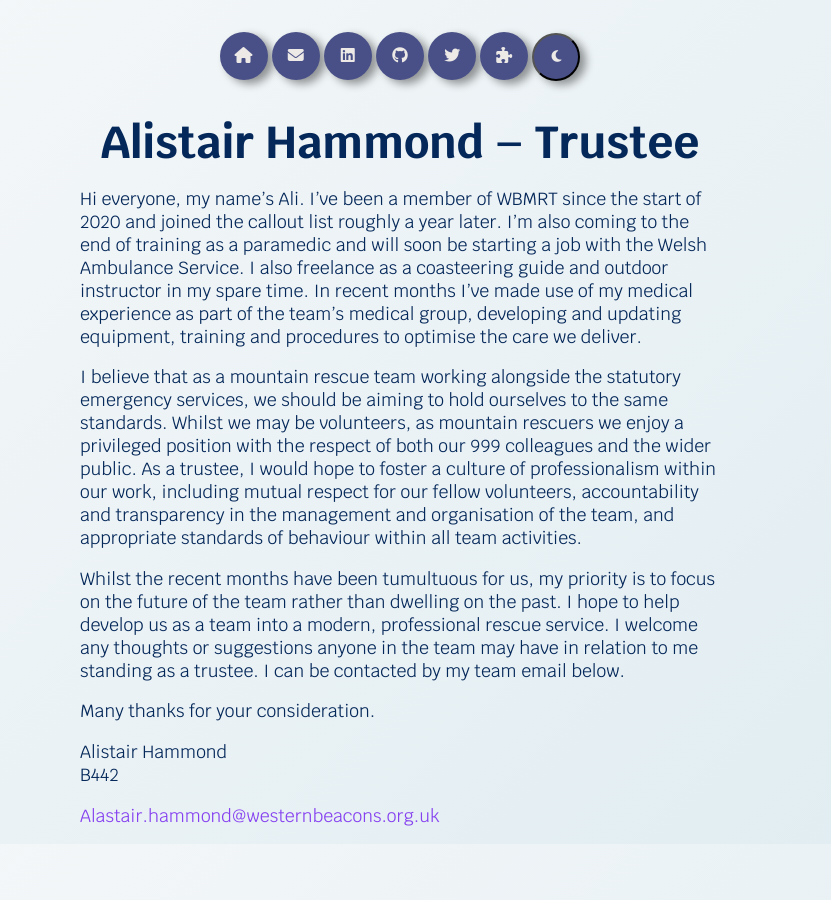
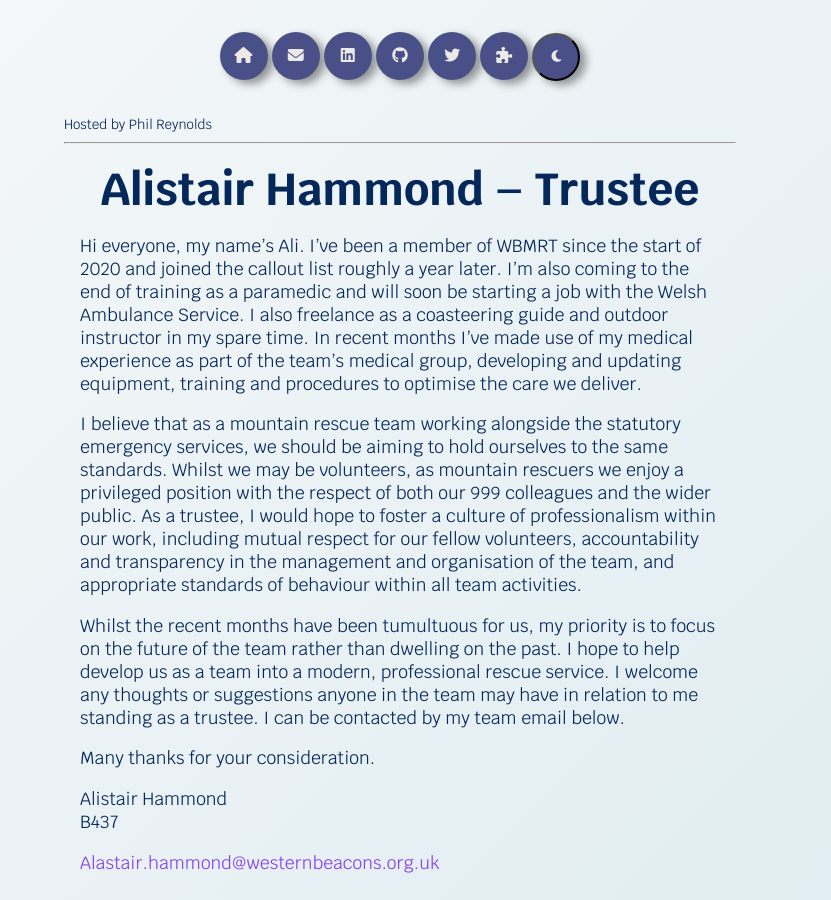
Before and after one commit to phil-6/pr_dev, a Jekyll site: the page built from posts/2021/alistair-trustee-statement.html, in a window 1280 px wide. Shown: the whole page, without its empty margins (240-1071 px from the left). Built offline with Jekyll 4.4.1, drawn with Linux system fonts in a browser that asks for light colours; nearby versions of some CDN libraries.

Commit message:
update alistair statment and make light blog background full height

```diff
--- a/assets/css/blog.css
+++ b/assets/css/blog.css
@@ -2,9 +2,11 @@
 html {
   scroll-behavior: smooth;
   font-family: "Krub", Verdana, Geneva, sans-serif;
+  min-height: 100vh;
 }
 html body {
   margin: 0;
+  height: 100%;
 }
 html body.dark-mode {
   background-color: #0e182a;
@@ -52,12 +54,6 @@ html body.light-mode .light {
 }
 html body.light-mode .dark {
   display: none;
-}
-html body.light-mode .lab-logo {
-  background-color: #0e182a;
-  background: linear-gradient(100deg, #0e182a, #210047);
-  -webkit-box-shadow: 0 5px 10px 10px #0e182a;
-  box-shadow: 0 5px 10px 10px #0e182a;
 }
 html body.light-mode nav a, html body.light-mode nav button {
   background: #495087;
--- a/posts/2021/alistair-trustee-statement.html
+++ b/posts/2021/alistair-trustee-statement.html
@@ -7,6 +7,9 @@ publish-date: August 3
 publish-year: 2021
 source: MR
 ---
+<small>Hosted by Phil Reynolds</small>
+<hr>
+
 <h1>{{ page.full-title }}</h1>
 
 <p>Hi everyone, my name’s Ali. I’ve been a member of WBMRT since the start of 2020 and joined the callout list roughly a
@@ -29,5 +32,5 @@ source: MR
 
 <p>Many thanks for your consideration.</p>
 
-<p>Alistair Hammond<br/>B442</p>
+<p>Alistair Hammond<br/>B437</p>
 <p><a href="mailto:Alastair.hammond@westernbeacons.org.uk">Alastair.hammond@westernbeacons.org.uk</a></p>
```
Also changed, not shown: assets/css/blog.scss (+2 -7 lines), 1 other file.
